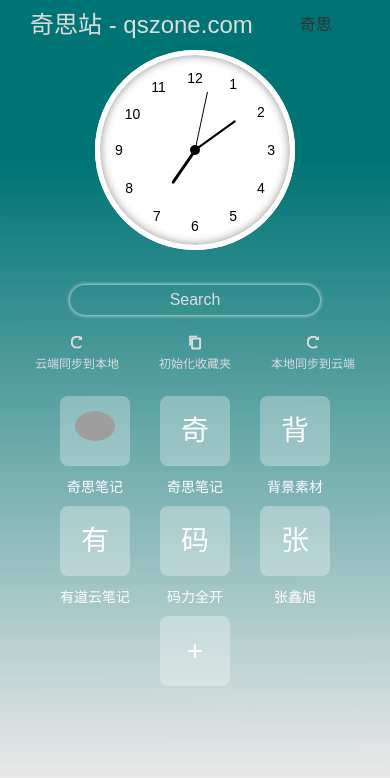
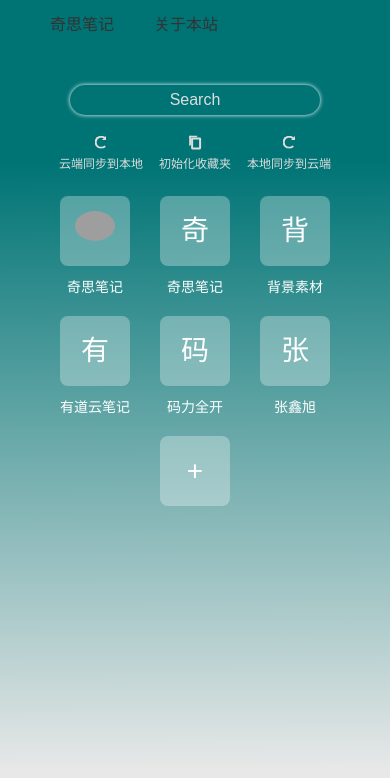
Before and after one commit to zclzone/zclzone.github.io, a Vue app: page / in a window 390 px wide. Shown: the top 778 px of the page. Built offline with nearby package versions, Linux system fonts and the light colour scheme; grey boxes are pictures that could not be loaded.

Commit message:
兼容移动端

```diff
--- a/src/components/clock.vue
+++ b/src/components/clock.vue
@@ -60,13 +60,18 @@
 </script>
 
 
-<style scoped>
+<style lang="scss" scoped>
 .clock-container {
   width: 200px;
   height: 200px;
   background: #fff;
   border-radius: 50%;
   margin: 0 auto;
+  @media screen and (max-width: 600px) {
+    & {
+      display: none;
+    }
+  }
 }
 .clock-container .panel-container {
   height: 100%;
--- a/src/layout/header/index.vue
+++ b/src/layout/header/index.vue
@@ -31,11 +31,17 @@
     justify-content: space-between;
     .nav-brand {
       min-width: 250px;
+      @media screen and (max-width: 600px) {
+        & {
+          display: none;
+        }
+      }
       a {
         font-size: 24px;
         color: #ddd;
       }
     }
+
     .nav-menu {
       font-size: 16px;
       .menu-item {
--- a/src/layout/main/favorites/index.vue
+++ b/src/layout/main/favorites/index.vue
@@ -78,12 +78,13 @@
 .favorites-container {
   margin-top: 20px;
   width: 100%;
+  min-width: 320px;
   .sync-box {
     display: flex;
     justify-content: center;
     .sync-item {
       display: flex;
-      padding: 0 20px;
+      padding: 0 8px;
       text-align: center;
       flex-direction: column;
       align-items: center;
@@ -101,20 +102,24 @@
     }
   }
   .favorites-box {
-    width: 80%;
-    max-width: 800px;
-    min-width: 320px;
-    padding-bottom: 20px;
+    width: 100%;
+    max-width: 1070px;
     height: calc(100vh - 450px);
-    margin: 20px auto;
+    padding: 0 20px 25px;
+    margin: 20px auto 0;
     text-align: center;
-    overflow: auto;
+    overflow: scroll;
     scrollbar-width: none;
     -ms-overflow-style: none;
     display: flex;
     flex-wrap: wrap;
     align-content: flex-start;
     justify-content: center;
+    @media screen and (max-width: 600px) {
+      & {
+        height: calc(100vh - 250px);
+      }
+    }
     &::-webkit-scrollbar {
       display: none;
     }
@@ -122,8 +127,8 @@
       padding: 5px;
       width: 100px;
       color: #fff;
-      text-align: center;
       position: relative;
+      margin-bottom: 10px;
       &:hover {
         a {
           color: #333;
```
